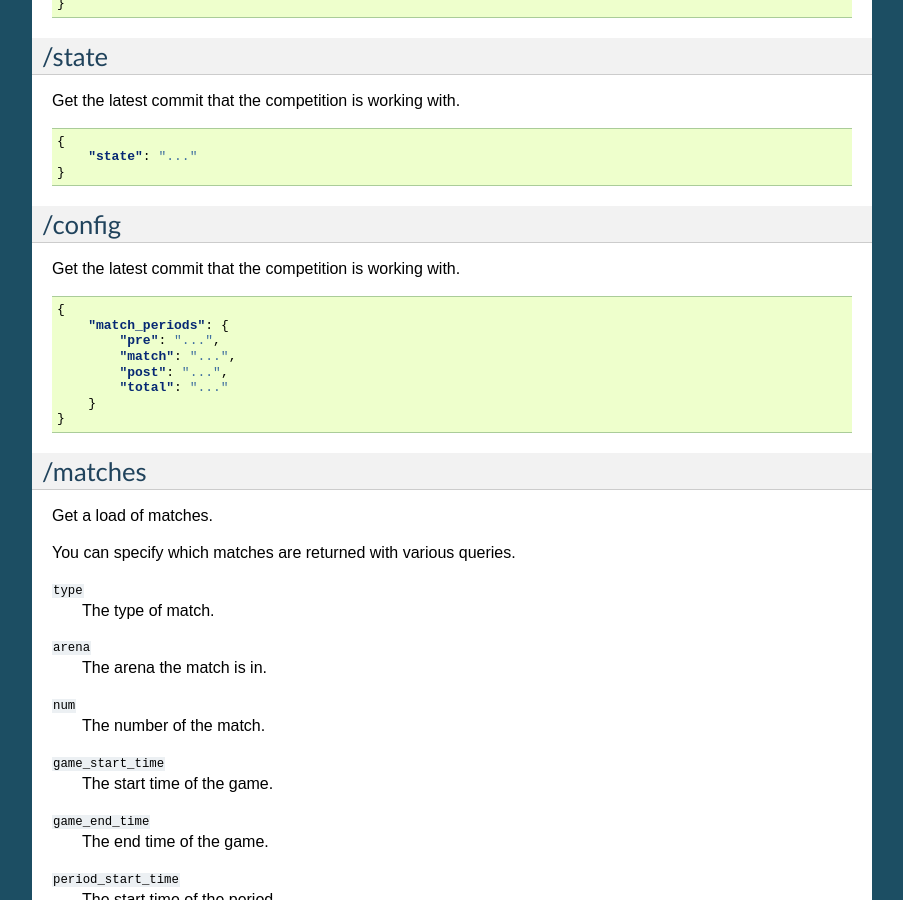
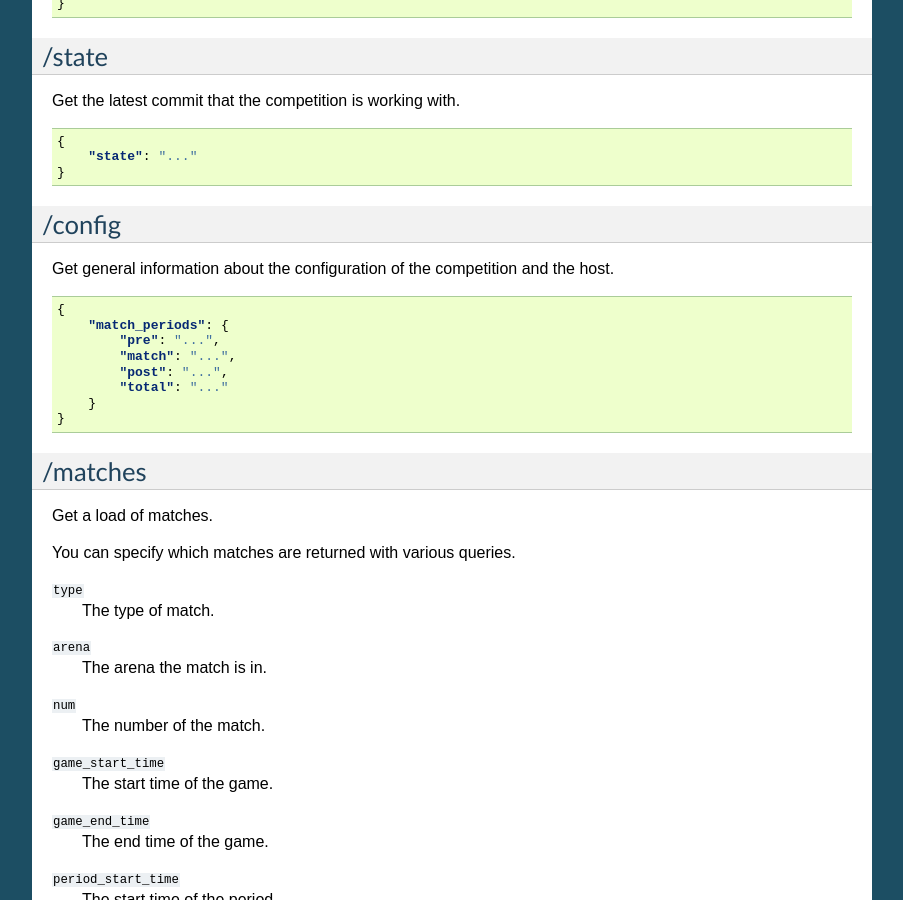
Before and after one commit to srobo-legacy/comp-srcomp-http, a Sphinx documentation site: the page built from docs/endpoints.rst, in a window 1280 px wide and 900 px high, scrolled down 1679 px. Shown: the whole window, without its empty margins (198-1101 px from the left). Built offline with Sphinx 7.4.7, drawn with Linux system fonts in a browser that asks for light colours.

Commit message:
Fix copy/pasta comment
Change-Id: I0b321714998b517bb78e4be7ee8f471d428d3e73

```diff
--- a/docs/endpoints.rst
+++ b/docs/endpoints.rst
@@ -120,7 +120,7 @@ Get the latest commit that the competition is working with.
 /config
 -------
 
-Get the latest commit that the competition is working with.
+Get general information about the configuration of the competition and the host.
 
 .. code-block:: json
 
```
